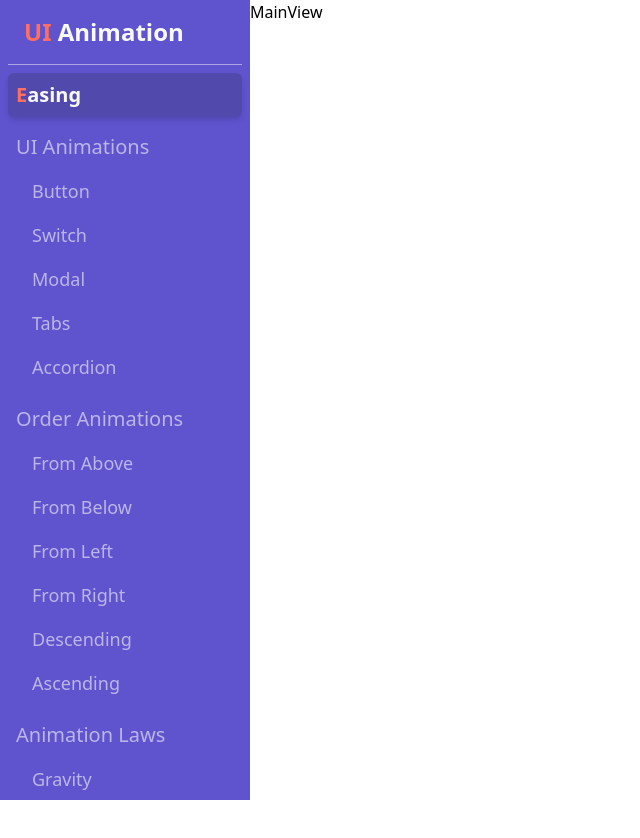
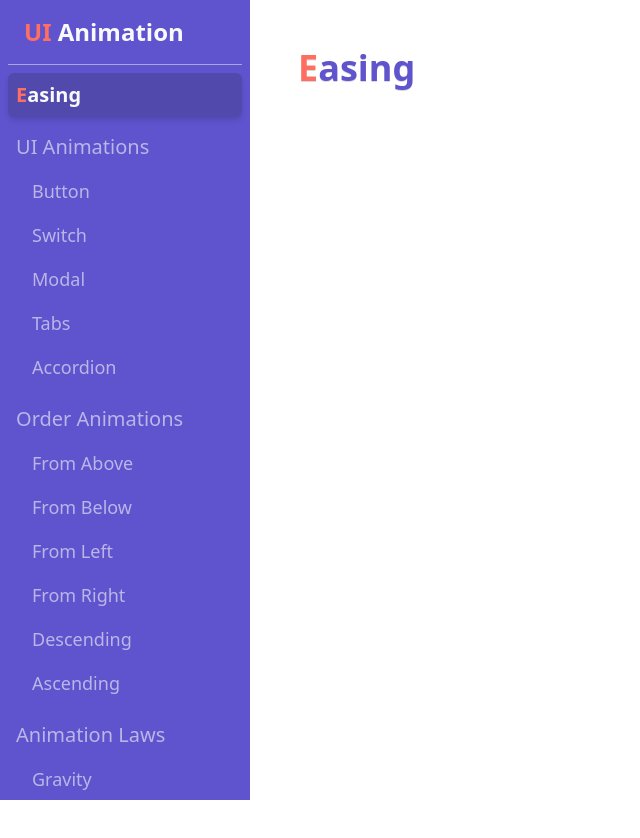
Before and after one commit to i-X-ce/ui-animation-demo, a React (Vite) app: page / in a window 1280 px wide. Shown: the top 838 px of the page, without its empty margins (0-640 px from the left). Before the commit the page ends 800 px from the top, so only its background shows below. Built offline with nearby package versions, Linux system fonts and the light colour scheme.

Commit message:
💄 Sectionの用意

```diff
--- a/src/App.tsx
+++ b/src/App.tsx
@@ -5,7 +5,7 @@ import SideBar from "./components/SideBar";
 function App() {
   return (
     <>
-      <div className="flex ">
+      <div className="flex">
         <SideBar />
         <MainView />
       </div>
--- a/src/components/MainView.tsx
+++ b/src/components/MainView.tsx
@@ -1,9 +1,22 @@
-import React from 'react'
+import React from "react";
+import { useView } from "../context/viewContext";
+import { VIEW_NAME } from "../consts/VIEW";
 
 function MainView() {
+  const { view } = useView();
+  const viewName = VIEW_NAME[view];
+
   return (
-    <div>MainView</div>
-  )
+    <section className="h-[300vh] w-full">
+      <div className="max-w-[1200px] m-auto py-12 px-12 text-shadow-2xs">
+        <h1 className="text-4xl font-bold text-primary mb-8">
+          <span className="text-accent">{viewName.charAt(0)}</span>
+          {viewName.slice(1)}
+        </h1>
+        <div></div>
+      </div>
+    </section>
+  );
 }
 
-export default MainView
+export default MainView;
--- a/src/components/SideBar.tsx
+++ b/src/components/SideBar.tsx
@@ -5,7 +5,7 @@ import { motion } from "motion/react";
 
 function SideBar() {
   return (
-    <nav className="relative w-[250px] max-h-dvh bg-primary px-2 overflow-auto pb-2">
+    <nav className="sticky top-0 w-[250px] max-h-dvh bg-primary px-2 overflow-auto pb-4 shrink-0">
       <h2 className="sticky top-0 border-b border-background/50 text-2xl p-4 font-bold text-background mb-2 bg-primary z-20">
         <span className="text-accent">UI</span> Animation
       </h2>
```
